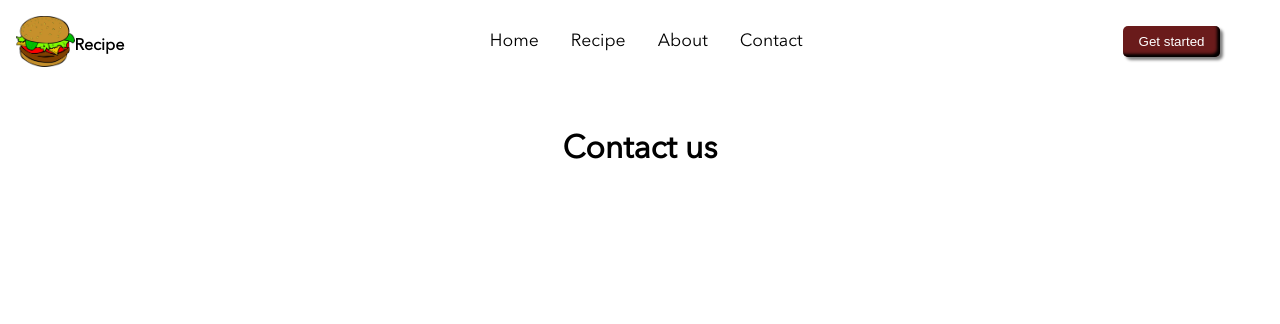
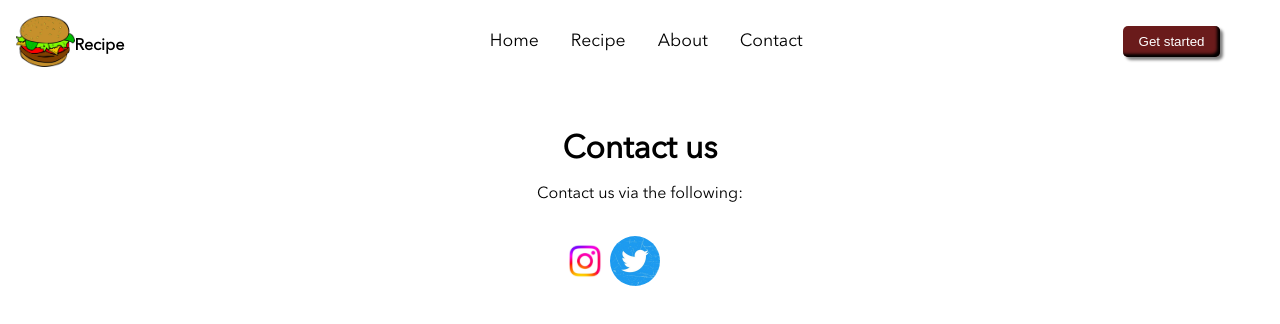
Before and after one commit to TaiwoSoftware/Foodie-cooker, a React (Vite) app: page /contact in a window 1280 px wide. Shown: the top 324 px of the page. Built offline with nearby package versions, Linux system fonts and the light colour scheme.

Commit message:
Done with responsiveness

```diff
--- a/src/components/pages/Contact.jsx
+++ b/src/components/pages/Contact.jsx
@@ -1,9 +1,20 @@
 import React from 'react';
-
+import instagram from '../images/instagram.svg';
+import twitter from '../images/twitter.svg'
+import { useNavigate } from 'react-router-dom';
 const Contact = () => {
+    const navigate = useNavigate()
+    const linkInstagram = () => {
+        navigate('www.instagram.com')
+    }
     return (
         <div className='contact'>
             <h1>Contact us</h1>
+            <p>Contact us via  the following:</p>
+            <div className="all">
+            <img src={instagram} onClick={linkInstagram} alt="instagram" />
+            <img src={twitter} alt="twitter" />
+            </div>
         </div>
     );
 }
--- a/src/components/pages/Food.jsx
+++ b/src/components/pages/Food.jsx
@@ -14,7 +14,7 @@ const Food = () => {
       );
       const result = await response.json();
       console.log(result);
-      setRecipes(result.hits); // Assuming 'hits' is an array of recipes in the API response
+      setRecipes(result.hits); //
     } catch (error) {
       console.error("Error fetching data:", error.message);
     }
--- a/src/styles.css
+++ b/src/styles.css
@@ -232,6 +232,19 @@ h2 {
   /* Add more heading styles as needed */
 }
 
+.contact img{
+  border-radius: 50%;
+}
+
+.all {
+  margin-left: 35rem;
+  margin-top: 2rem;
+}
+.contact p {
+  text-align: center;
+  margin-top: 1rem;
+}
+
 /* .ingredients{
   position: relative;
   margin-bottom:40px ;
@@ -378,14 +391,7 @@ h2 {
     margin-top: 0;
     margin-bottom: 2rem;
     text-align: center;
-
   }
-
-  .get {
-    margin: 0;
-
-  }
-
   .texter span {
     margin: 0;
     text-align: center;
```
Also changed, not shown: src/components/images/instagram.svg (added), src/components/images/twitter.svg (added).
